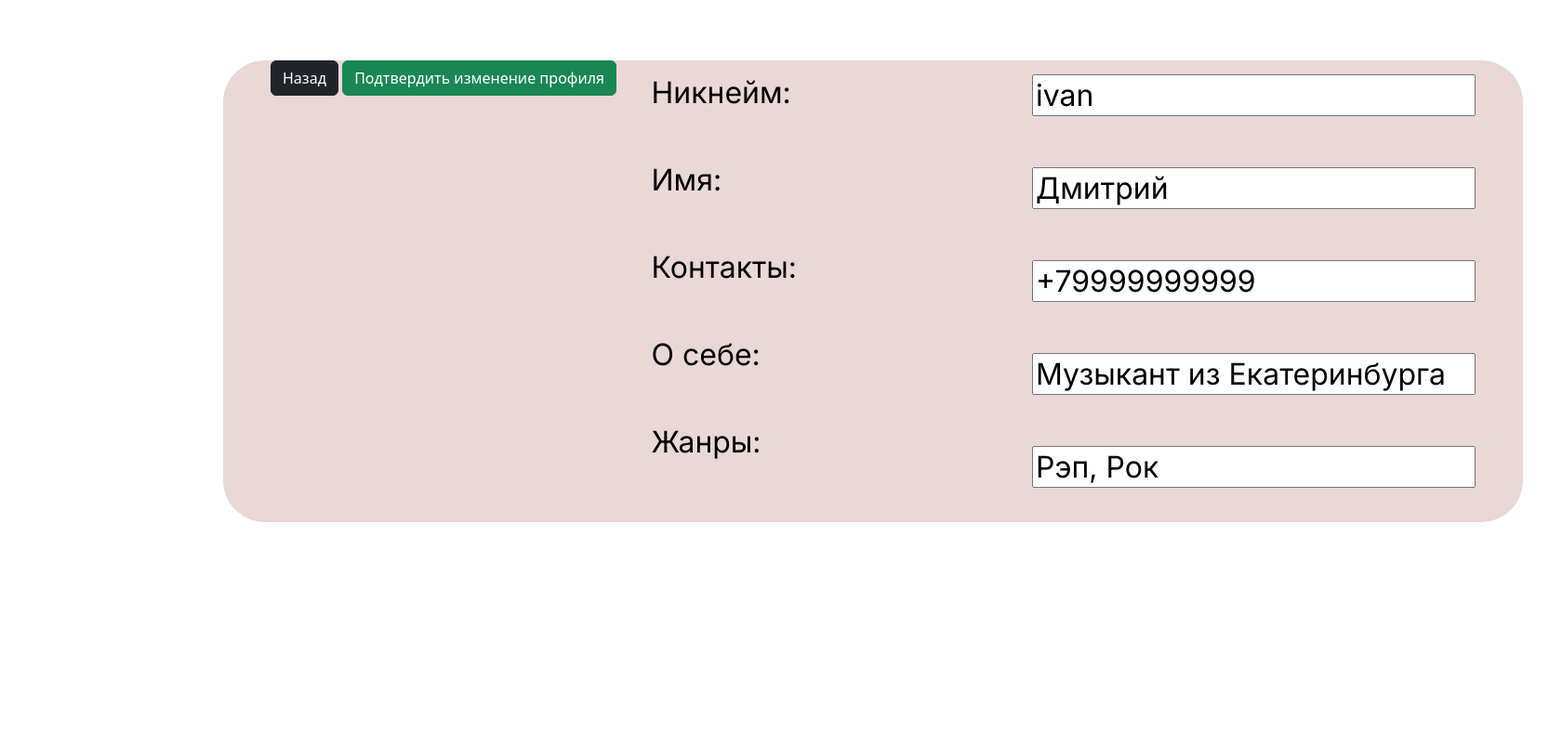
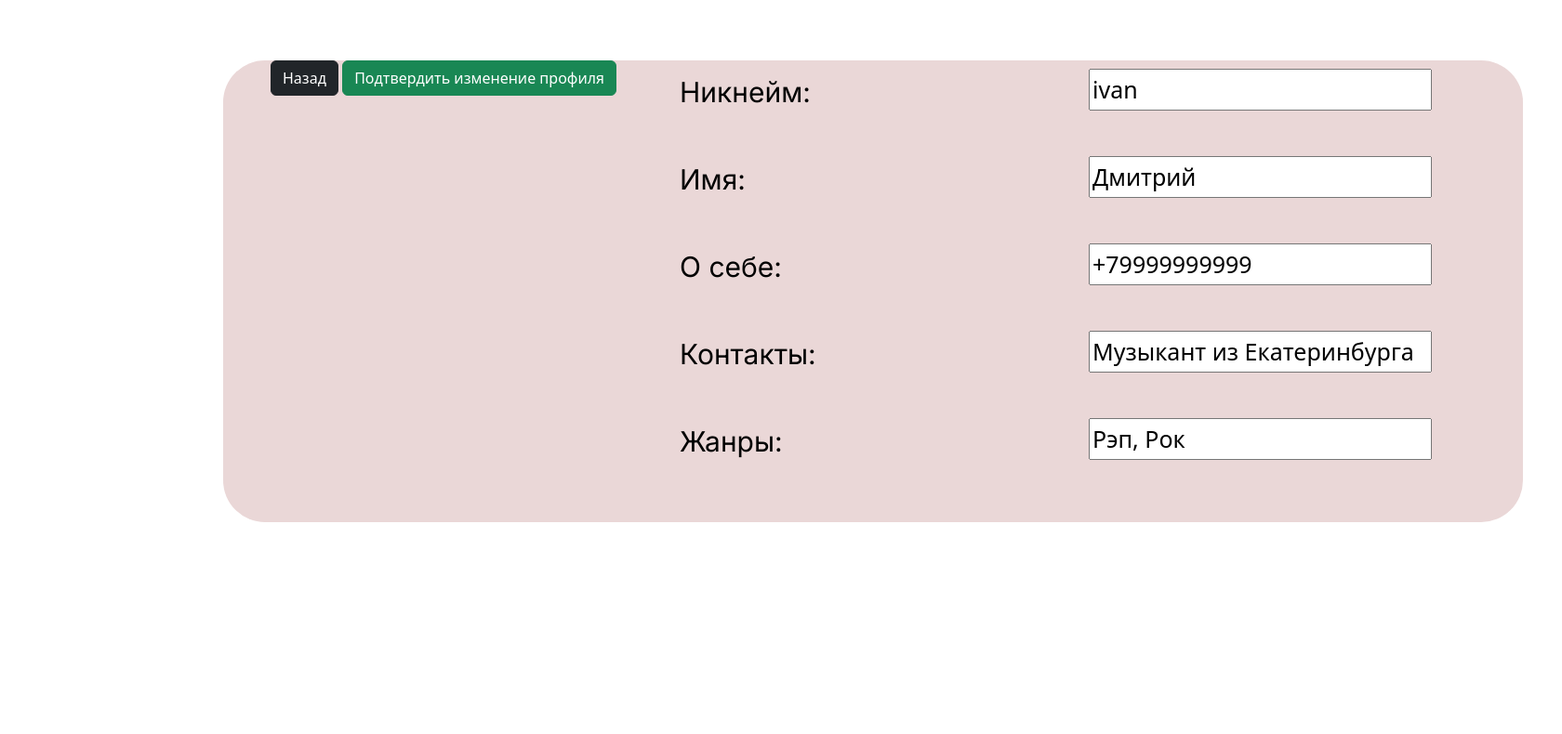
Before and after one commit to kekamur/yrymus, a Django app: page /edit-profile in a window 1680 px wide. Shown: the part 140-930 px from the top of the page at 93% size. Run offline with Django 4.2, Linux system fonts and the light colour scheme; a user stored in the database is signed in; data comes from the database, SQL or seed files in the repository; both versions use the stored data as it was after the commit; some libraries are stand-ins or nearby versions.

Commit message:
small fixes

```diff
--- a/yrym/main_na/static/main_na/css/main_na.css
+++ b/yrym/main_na/static/main_na/css/main_na.css
@@ -142,7 +142,7 @@ a, a:hover{
     font-family: 'Inter';
     font-style: normal;
     font-weight: 200;
-    font-size: 32px;
+    font-size: 25px;
     line-height: 39px;
     color: #000000;
 }
@@ -205,12 +205,17 @@ a, a:hover{
     background: #EAD7D7;
     border-radius: 45px;
 }
-.profile-edit p{
+.profile-edit .labels{
     margin-top:15px;
     font-family: 'Inter';
     font-style: normal;
     font-weight: 200;
-    font-size: 32px;
+    font-size: 30px;
     line-height: 39px;
     color: #000000;
 }
+.profile-edit input{
+    margin-top:9px;
+    font-size: 25px;
+    line-height: 39px;
+}
--- a/yrym/main_na/templates/web/profile-edit.html
+++ b/yrym/main_na/templates/web/profile-edit.html
@@ -11,15 +11,15 @@
                         <button type="submit" class="btn btn-success">Подтвердить изменение профиля</button>
                         {{ form.errors }}
                     </div>
-                    <div class="col-sm">
+                    <div class="col-sm labels">
                         <p><label for="username">Никнейм:</label></p><br>
                         <p><label for="first_name">Имя:</label></p><br>
+                        <p><label for="bio">О себе:</label></p><br>
                         <p><label for="contacts">Контакты:</label></p><br>
-                        <p><label for="bio">О себе:</label></p><br>
                         <p><label for="jenres">Жанры:</label></p><br>
                     </div>
-                    <div class="col-sm">
-                        <p><input type="text" name="username" value="{{ user.username }}" maxlength="30"></p><br>
+                    <div class="col-sm inputs">
+                        <p class="input-top"><input type="text" name="username" value="{{ user.username }}" maxlength="30"></p><br>
                         <p><input type="text" name="first_name" value="{{ user.first_name }}" maxlength="40"></p><br>
                         <p><input type="text" name="bio" value="{{ user.profile.bio }}" maxlength="40"></p><br>
                         <p><input type="text" name="contacts" value="{{ user.profile.contacts }}" maxlength="40"></p><br>
```
Also changed, not shown: yrym/db.sqlite3.
